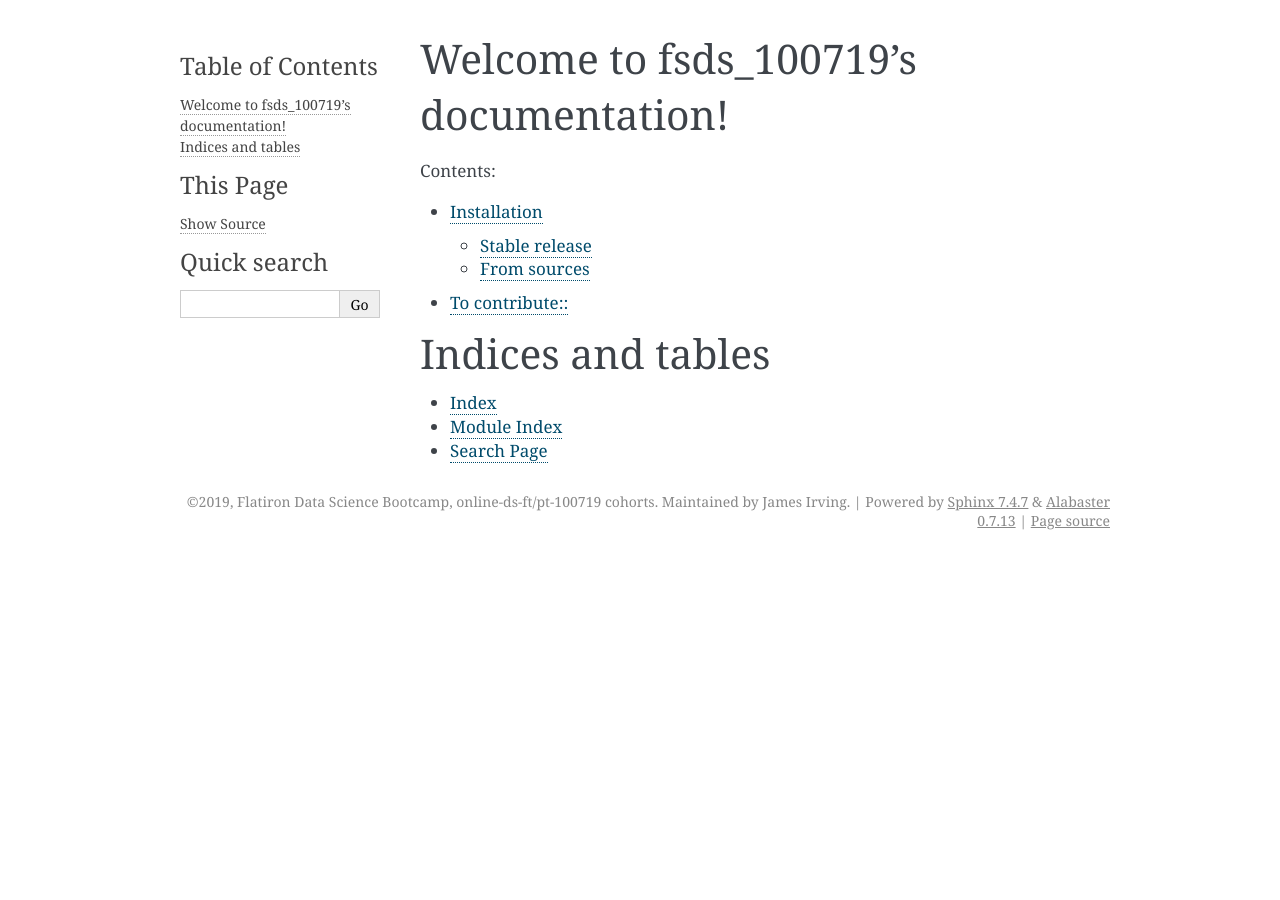
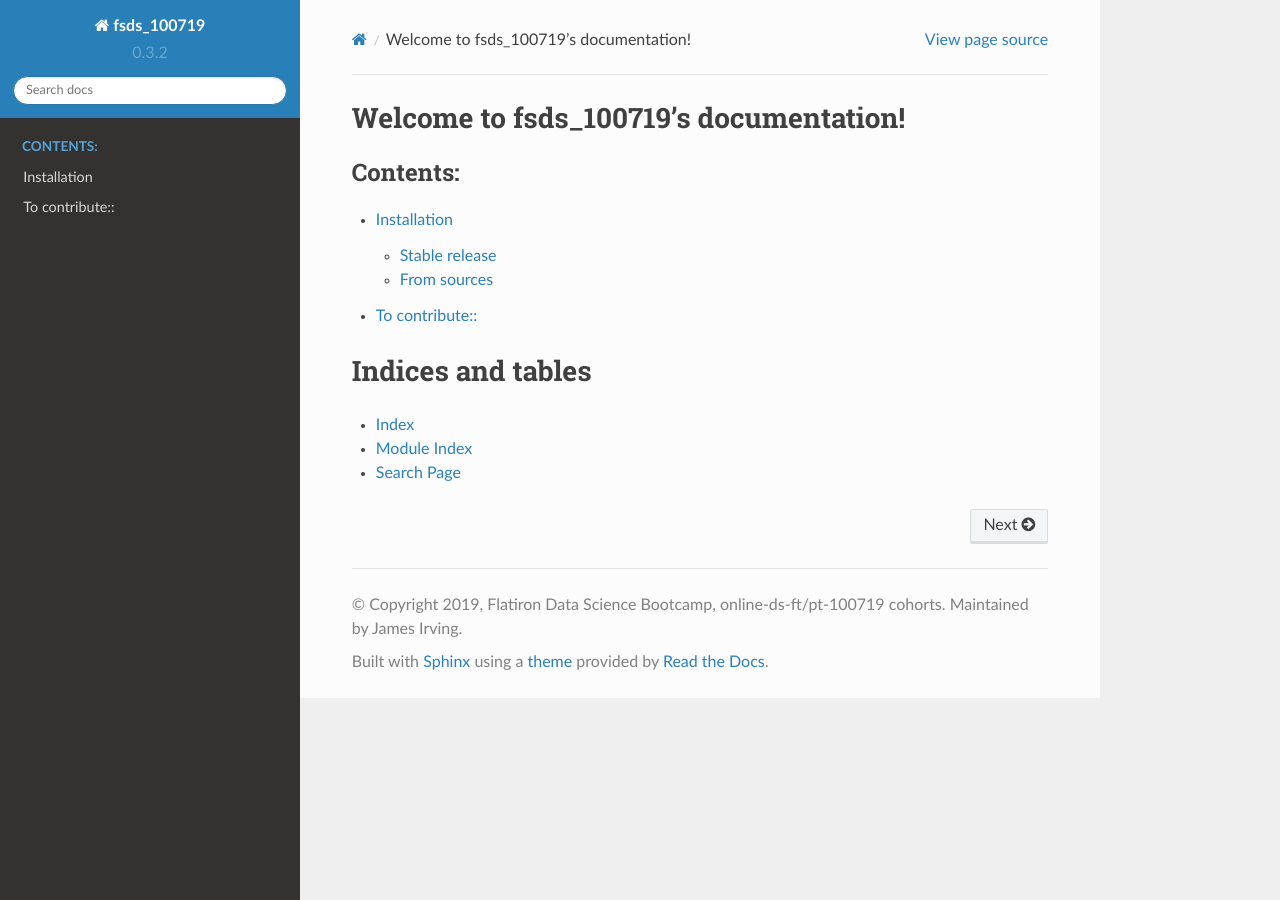
Before and after one commit to jirvingphd/fsds_100719, a Sphinx documentation site: the page built from docs/index.rst, in a window 1280 px wide. Built offline with Sphinx 7.4.7 and the Read the Docs theme 2.0.0, drawn with Linux system fonts in a browser that asks for light colours; pages that are not in the unit, such as notebooks, are missing from menus.

Commit message:
update theme

```diff
--- a/docs/conf.py
+++ b/docs/conf.py
@@ -33,7 +33,7 @@ import fsds_100719
 # Add any Sphinx extension module names here, as strings. They can be
 # extensions coming with Sphinx (named 'sphinx.ext.*') or your custom ones.
 extensions = ['sphinx.ext.autodoc', 'sphinx.ext.viewcode','sphinx.ext.apidoc','sphinx.ext.napoleon']
-napoleon_numpy_docstring = True
+napoleon_numpy_docstring = False
 napoleon_google_docstring = True
 napoleon_include_private_with_doc = False
 napoleon_include_init_with_doc = True
@@ -99,7 +99,9 @@ todo_include_todos = False
 # The theme to use for HTML and HTML Help pages.  See the documentation for
 # a list of builtin themes.
 #
-html_theme = 'alabaster'
+# html_theme = 'alabaster'
+html_theme = 'sphinx_rtd_theme'
+
 
 # Theme options are theme-specific and customize the look and feel of a
 # theme further.  For a list of options available for each theme, see the
```
